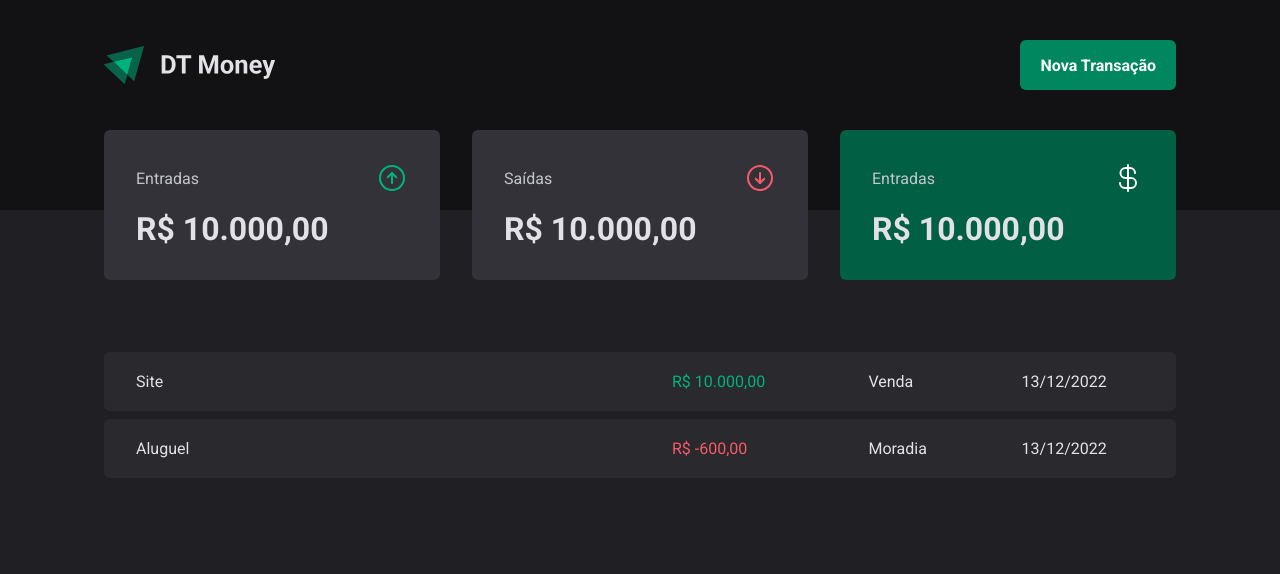
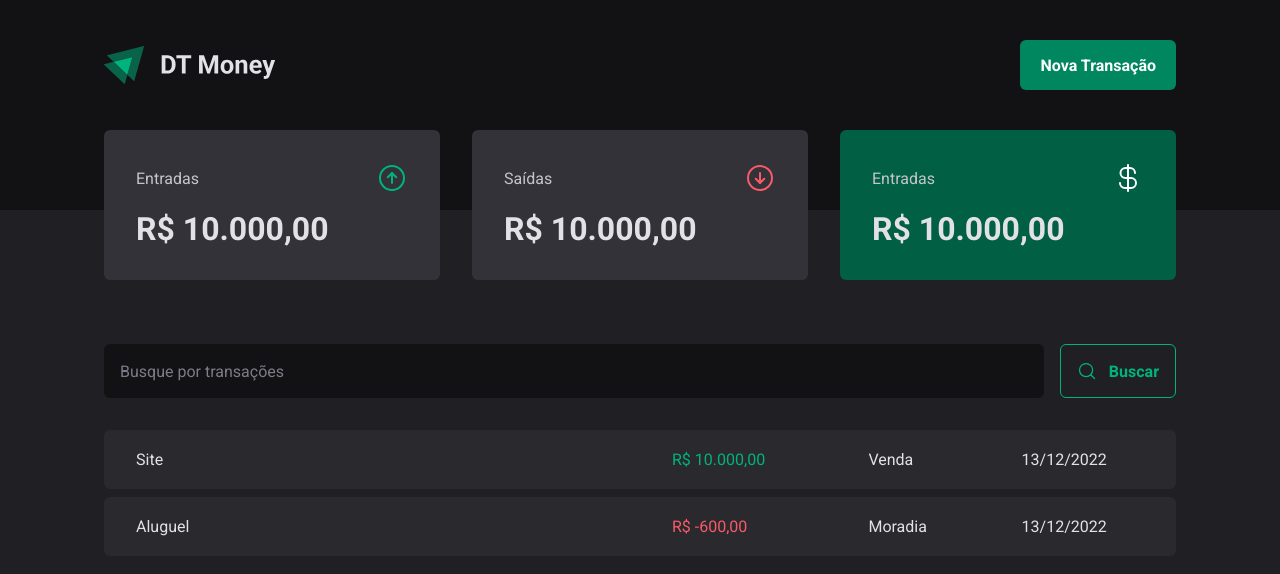
Before and after one commit to wandertorres/besche-money, a React (Vite) app: page / in a window 1280 px wide. Shown: the top 574 px of the page. Built offline with nearby package versions, Linux system fonts and the light colour scheme.

Commit message:
feat: add searchform component

```diff
--- a/src/pages/transactions/index.tsx
+++ b/src/pages/transactions/index.tsx
@@ -1,6 +1,12 @@
+import { MagnifyingGlass } from 'phosphor-react'
 import { Header } from "../../components/Header";
 import { Summary } from "../../components/Summary";
-import { PriceHighLight, TransactionsContainer, TransactionsTable } from "./styles";
+import {
+  PriceHighLight,
+  SearchForm,
+  TransactionsContainer,
+  TransactionsTable
+} from "./styles";
 
 export function Transactions() {
   return (
@@ -8,6 +14,13 @@
       <Header />
       <Summary />
       <TransactionsContainer>
+        <SearchForm>
+          <input type="text" placeholder="Busque por transações" />
+          <button type="submit">
+            <MagnifyingGlass size={20} />
+            Buscar
+          </button>
+        </SearchForm>
         <TransactionsTable>
           <tbody>
             <tr>
@@ -29,7 +42,6 @@
           </tbody>
         </TransactionsTable>
       </TransactionsContainer>
-
     </div>
   )
 }
--- a/src/pages/transactions/styles.ts
+++ b/src/pages/transactions/styles.ts
@@ -11,11 +11,50 @@
   padding: 0 1.5rem;
 `
 
+export const SearchForm = styled.form`
+  display: flex;
+  gap: 1rem;
+
+  input {
+    flex: 1;
+    border-radius: 6px;
+    border: 0;
+    background: ${props => props.theme["gray-900"]};
+    padding: 1rem;
+
+    &::placeholder {
+      color: ${props => props.theme["gray-500"]};
+    }
+  }
+
+  button {
+    display: flex;
+    align-items: center;
+    gap: 0.75rem;
+
+    border: 0;
+    padding: 1rem;
+    background: transparent;
+    border: 1px solid ${props => props.theme["green-300"]};
+    color: ${props => props.theme["green-300"]};
+    font-weight: bold;
+    border-radius: 6px;
+    cursor: pointer;
+
+    &:hover {
+      background: ${props => props.theme["green-500"]};
+      border-color: ${props => props.theme["green-500"]};
+      color: ${props => props.theme["white"]};
+      transition: background-color 0.2s, color 0.2s, border-color 0.2s;
+    }
+  }
+`
+
 export const TransactionsTable = styled.table`
   width: 100%;
   border-collapse: separate;
   border-spacing: 0 0.5rem;
-  /* margin-top: 1.5rem; */
+  margin-top: 1.5rem;
 
   td {
     padding: 1.25rem 2rem;
```
